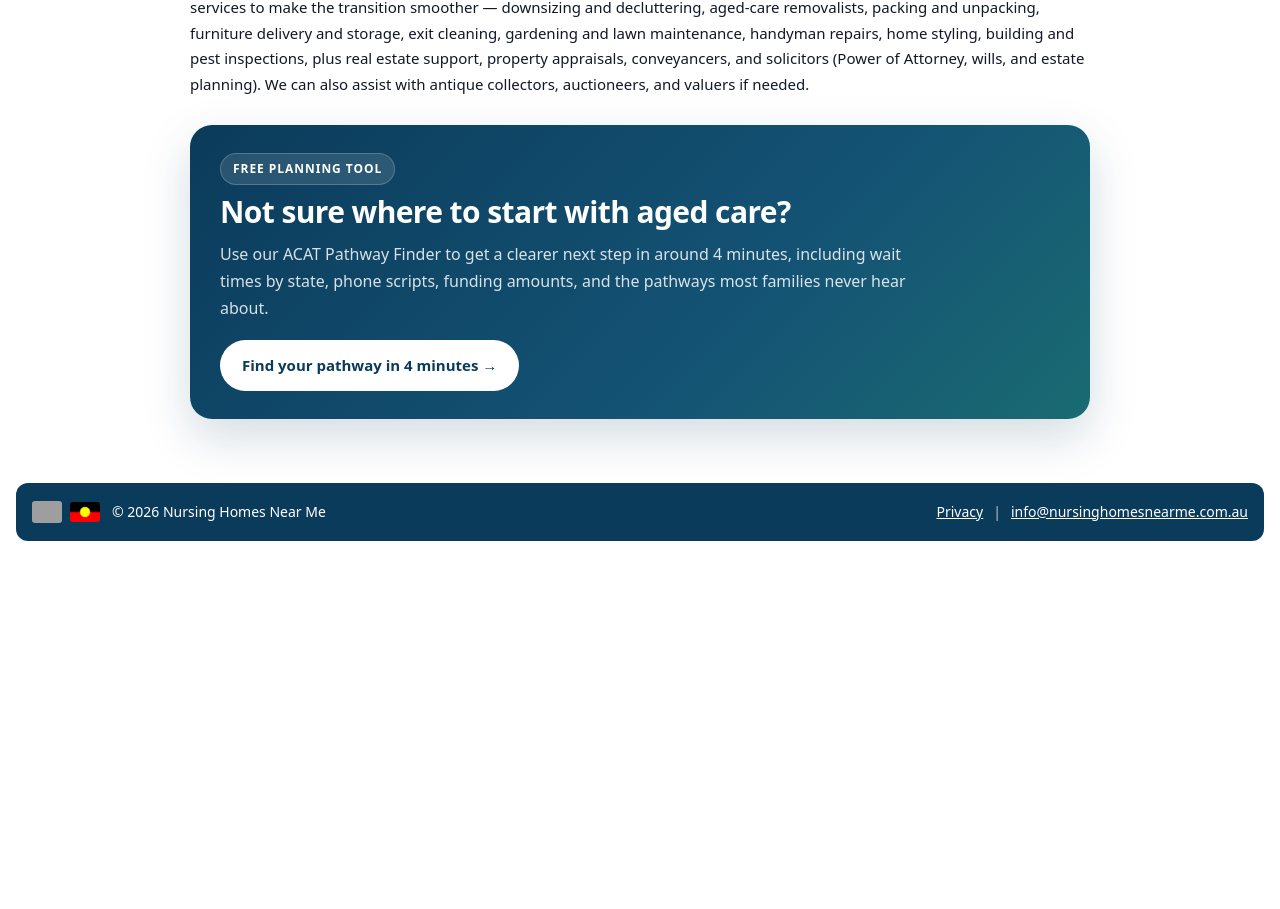
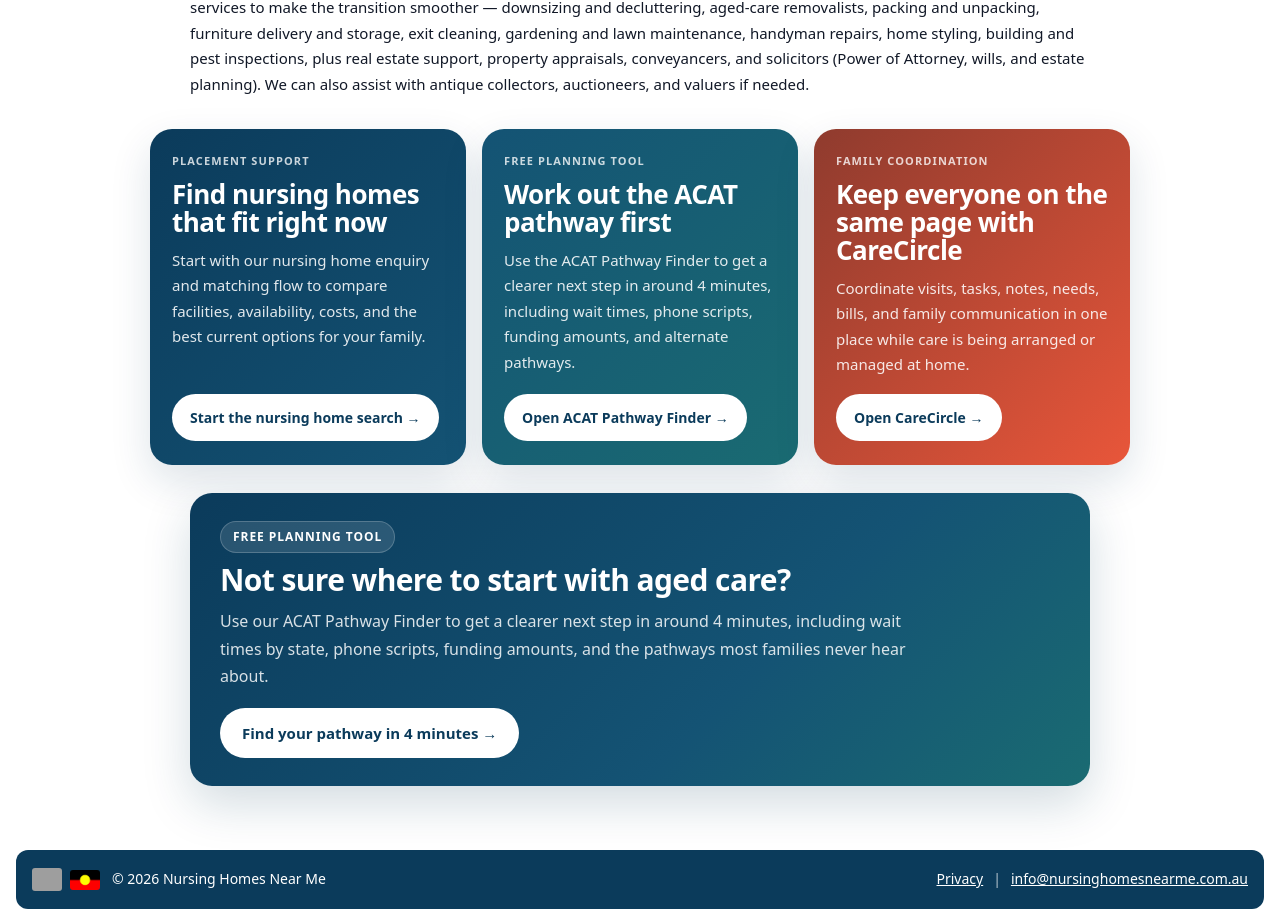
Before and after one commit to sargeantcompany-lgtm/nursinghomesnearme-frontend, a React (Vite) app: page / in a window 1280 px wide. Shown: the part 2973-3882 px from the top of the page. Before the commit the page ends 3514 px from the top, so only its background shows below. Built offline with nearby package versions, Linux system fonts and the light colour scheme; no server answers; grey boxes are pictures that could not be loaded.

Commit message:
Add ACAT and CareCircle homepage paths

```diff
--- a/src/App.tsx
+++ b/src/App.tsx
@@ -256,6 +256,67 @@ const sharedPageStyles = `
     font-weight: 800;
     font-size: 15px;
   }
+  .homePaths {
+    width: 100%;
+    max-width: 980px;
+    margin: 32px auto 0;
+    display: grid;
+    grid-template-columns: repeat(3, minmax(0, 1fr));
+    gap: 16px;
+  }
+  .homePathCard {
+    border-radius: 22px;
+    padding: 24px 22px;
+    color: white;
+    box-shadow: 0 16px 40px rgba(11, 59, 91, 0.14);
+    min-height: 250px;
+    display: flex;
+    flex-direction: column;
+    justify-content: space-between;
+  }
+  .homePathCard--search {
+    background: linear-gradient(135deg, #0b3b5b 0%, #145374 100%);
+  }
+  .homePathCard--acat {
+    background: linear-gradient(135deg, #145374 0%, #1a6b72 100%);
+  }
+  .homePathCard--circle {
+    background: linear-gradient(135deg, #8f3b2e 0%, #e8563a 100%);
+  }
+  .homePathEyebrow {
+    font-size: 11px;
+    font-weight: 800;
+    text-transform: uppercase;
+    letter-spacing: 0.1em;
+    opacity: 0.78;
+  }
+  .homePathTitle {
+    margin: 10px 0 0;
+    font-size: 26px;
+    line-height: 1.08;
+    font-weight: 800;
+    letter-spacing: -0.02em;
+  }
+  .homePathText {
+    margin: 12px 0 0;
+    font-size: 15px;
+    line-height: 1.7;
+    color: rgba(255,255,255,0.88);
+  }
+  .homePathLink {
+    display: inline-flex;
+    align-items: center;
+    gap: 8px;
+    margin-top: 16px;
+    padding: 13px 18px;
+    border-radius: 999px;
+    background: white;
+    color: #0b3b5b;
+    text-decoration: none;
+    font-weight: 800;
+    font-size: 14px;
+    width: fit-content;
+  }
   .bottomSpace { height: 40px; }
   .bottomStrip {
     width: 100%;
@@ -327,6 +388,8 @@ const sharedPageStyles = `
     .seoCtaCard { padding: 22px 20px; border-radius: 18px; }
     .seoCtaTitle { font-size: 24px; }
     .seoCtaText { font-size: 15px; }
+    .homePaths { grid-template-columns: 1fr; gap: 14px; }
+    .homePathCard { min-height: auto; }
     .bottomStrip { border-radius: 10px; flex-direction: column; align-items: flex-start; }
     .footerRight { text-align: left; justify-content: flex-start; }
     .flag { width: 26px; }
@@ -438,6 +501,48 @@ function HomePage() {
             property appraisals, conveyancers, and solicitors (Power of Attorney, wills, and estate planning). We
             can also assist with antique collectors, auctioneers, and valuers if needed.
           </p>
+        </section>
+
+        <section className="homePaths" aria-label="Main ways to use Nursing Homes Near Me">
+          <article className="homePathCard homePathCard--search">
+            <div>
+              <div className="homePathEyebrow">Placement support</div>
+              <h2 className="homePathTitle">Find nursing homes that fit right now</h2>
+              <p className="homePathText">
+                Start with our nursing home enquiry and matching flow to compare facilities, availability, costs,
+                and the best current options for your family.
+              </p>
+            </div>
+            <Link className="homePathLink" to="/referral">
+              Start the nursing home search →
+            </Link>
+          </article>
+          <article className="homePathCard homePathCard--acat">
+            <div>
+              <div className="homePathEyebrow">Free planning tool</div>
+              <h2 className="homePathTitle">Work out the ACAT pathway first</h2>
+              <p className="homePathText">
+                Use the ACAT Pathway Finder to get a clearer next step in around 4 minutes, including wait times,
+                phone scripts, funding amounts, and alternate pathways.
+              </p>
+            </div>
+            <a className="homePathLink" href="/acat-pathway-finder.html">
+              Open ACAT Pathway Finder →
+            </a>
+          </article>
+          <article className="homePathCard homePathCard--circle">
+            <div>
+              <div className="homePathEyebrow">Family coordination</div>
+              <h2 className="homePathTitle">Keep everyone on the same page with CareCircle</h2>
+              <p className="homePathText">
+                Coordinate visits, tasks, notes, needs, bills, and family communication in one place while care is
+                being arranged or managed at home.
+              </p>
+            </div>
+            <Link className="homePathLink" to="/carecircle">
+              Open CareCircle →
+            </Link>
+          </article>
         </section>
 
         <section className="seoCtaCard" aria-label="Aged care pathway finder">
```
